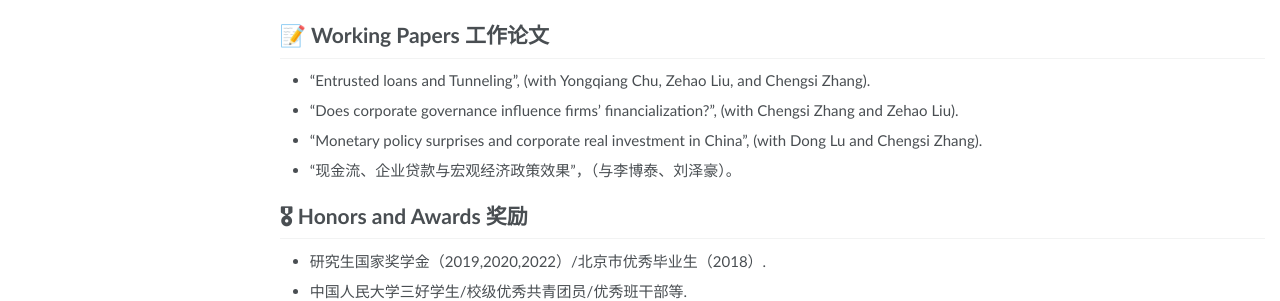
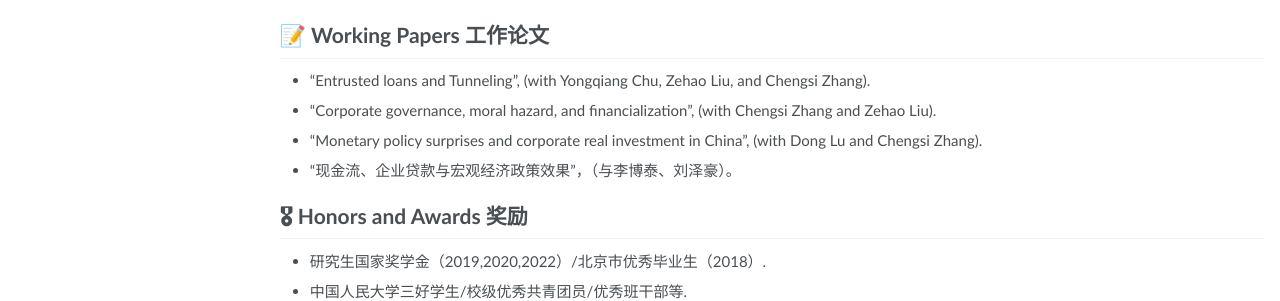
Before and after one commit to TangHuoqing/tanghq.github.io, a Jekyll site: the page built from _pages/about.md, in a window 1280 px wide and 1333 px high. Shown: the part 624-925 px from the top of the window. Built offline with Jekyll 4.4.1, drawn with Linux system fonts in a browser that asks for light colours; some web fonts are replaced.

Commit message:
Update about.md

```diff
--- a/_pages/about.md
+++ b/_pages/about.md
@@ -44,7 +44,7 @@ redirect_from:
 # 📝 Working Papers 工作论文
 - “Entrusted loans and Tunneling”, (with Yongqiang Chu, Zehao Liu, and Chengsi Zhang).
 
-- “Does corporate governance influence firms’ financialization?”, (with Chengsi Zhang and Zehao Liu).
+- “Corporate governance, moral hazard, and financialization”, (with Chengsi Zhang and Zehao Liu).
 
 - “Monetary policy surprises and corporate real investment in China”, (with Dong Lu and Chengsi Zhang).
 
```
